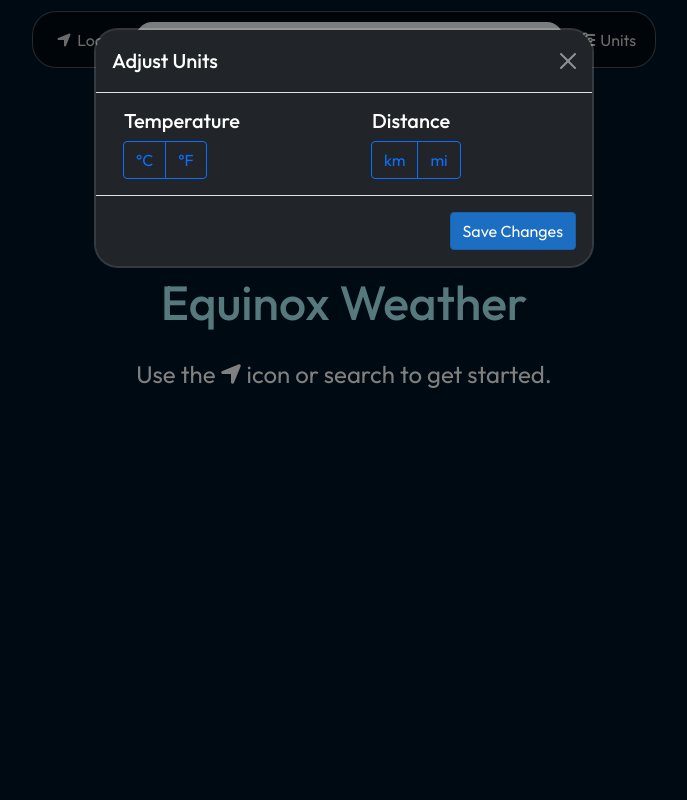
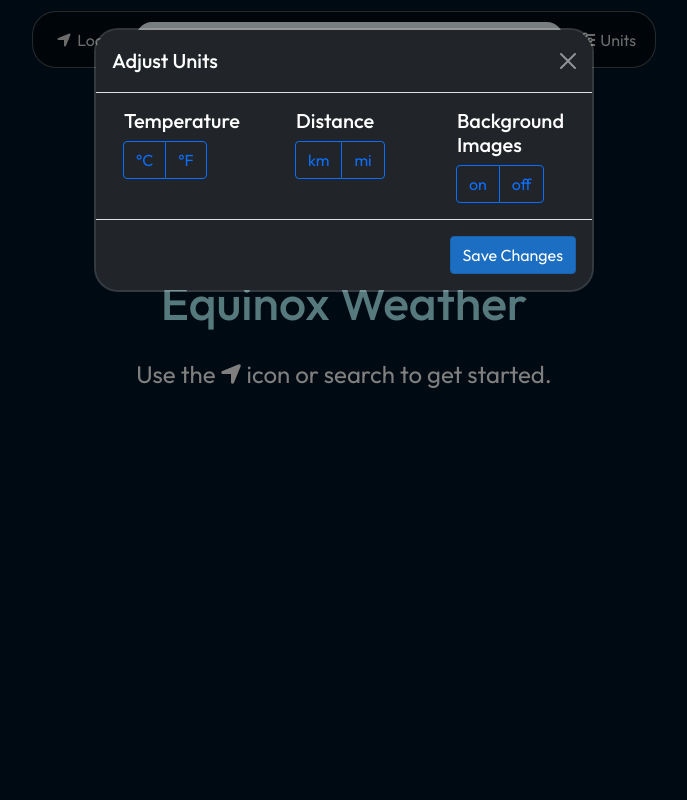
Before and after one commit to MultiverShaun/EquinoxWeather, an ASP.NET Core app: page / in a window 1280 px wide, after a click on "Units". Shown: the whole page, without its empty margins (296-983 px from the left). Run offline with ASP.NET Core 8, Linux system fonts and the light colour scheme; style sheets or scripts are compiled from the project's sources.

Commit message:
Add option to turn off background images

```diff
--- a/EquinoxWeather/Layout/NavMenu.razor
+++ b/EquinoxWeather/Layout/NavMenu.razor
@@ -94,6 +94,18 @@
                             </div>
                         </div>
                     </div>
+                    <div class="col">
+                        <div class="modal-body temp-modal">
+                            <h5>Background Images</h5>
+                            <div class="btn-group" role="group" aria-label="Background Images">
+                                <input type="radio" class="btn-check" name="btnbackgrounds" id="btnbackgrounds1" autocomplete="off" checked='@(ShowWeatherBackgrounds == "true")' @onchange='() => UpdateSettings("show_weather_backgrounds", "true")'>
+                                <label class="btn btn-outline-primary" for="btnbackgrounds1">on</label>
+
+                                <input type="radio" class="btn-check" name="btnbackgrounds" id="btnbackgrounds2" autocomplete="off" checked='@(ShowWeatherBackgrounds == "false")' @onchange='() => UpdateSettings("show_weather_backgrounds", "false")'>
+                                <label class="btn btn-outline-primary" for="btnbackgrounds2">off</label>
+                            </div>
+                        </div>
+                    </div>
                 </div>
             </div>
 
@@ -107,8 +119,9 @@
 @code {
     [Parameter]
     public string? WeatherIcon { get; set; }
-    public string? UnitTemp = "";
-    public string? UnitDistance = "";
+    public string? UnitTemp = "c";
+    public string? UnitDistance = "km";
+    public string? ShowWeatherBackgrounds = "true";
 
     private bool settingsChanged = false;
 
@@ -205,6 +218,7 @@
     {
         UnitTemp = await LocalStorage.GetItemAsStringAsync("unit_temp");
         UnitDistance = await LocalStorage.GetItemAsStringAsync("unit_distance");
+        ShowWeatherBackgrounds = await LocalStorage.GetItemAsStringAsync("show_weather_backgrounds");
     }
 
     private async Task UpdateSettings(string key, string value)
--- a/EquinoxWeather/Pages/WeatherDisplay.razor
+++ b/EquinoxWeather/Pages/WeatherDisplay.razor
@@ -6,19 +6,24 @@
 
 <PageTitle>Equinox · @cityName</PageTitle>
 
+@if (isDataLoaded){
+
 	<style>
-
 		.content {
-		background-image: url('@(photoDirectUrl)');
-		@* background-image: url('weather_backgrounds/partly_cloudy_night.webp'); *@
 			background-size: cover;
 			background-position: center;
 			color: white;
 		}
-
 	</style>
 
-@if (isDataLoaded){
+	@if (showWeatherBackgrounds)
+	{
+		<style>
+            .content {
+                background-image: url('@(photoDirectUrl)');
+            }
+		</style>
+	}
 
 	<div class="weather-main">
 		<h1 class="location" id="location">@cityName</h1>
@@ -88,7 +93,7 @@
 else
 {
 	<div class="d-flex justify-content-center" style="padding-top: 5%">
-		<div class="spinner-grow" role="status">
+		<div class="spinner-grow text-light" role="status">
 			<span class="visually-hidden">Loading...</span>
 		</div>
 	</div>
@@ -105,6 +110,7 @@
 
 	private bool unitTempIsF = false;
 	private bool unitDistanceIsMph = false;
+	private bool showWeatherBackgrounds = true;
 
 	private string? cityName = "";
 
@@ -182,6 +188,7 @@
 	{
 		string? UnitTemp = await LocalStorage.GetItemAsStringAsync("unit_temp");
 		string? UnitDistance = await LocalStorage.GetItemAsStringAsync("unit_distance");
+		string? ShowWeatherBackgrounds = await LocalStorage.GetItemAsStringAsync("show_weather_backgrounds");
 		cityName = await LocalStorage.GetItemAsStringAsync("city_name");
 
 		if (UnitTemp == "f")
@@ -192,6 +199,10 @@
 		{
 			unitDistanceIsMph = true;
 		}
+		if (ShowWeatherBackgrounds == "false")
+		{
+            showWeatherBackgrounds = false;
+		}
 	}
 
 	protected async override Task OnInitializedAsync()
```
Lines whose indentation alone changed are shown as unchanged.
